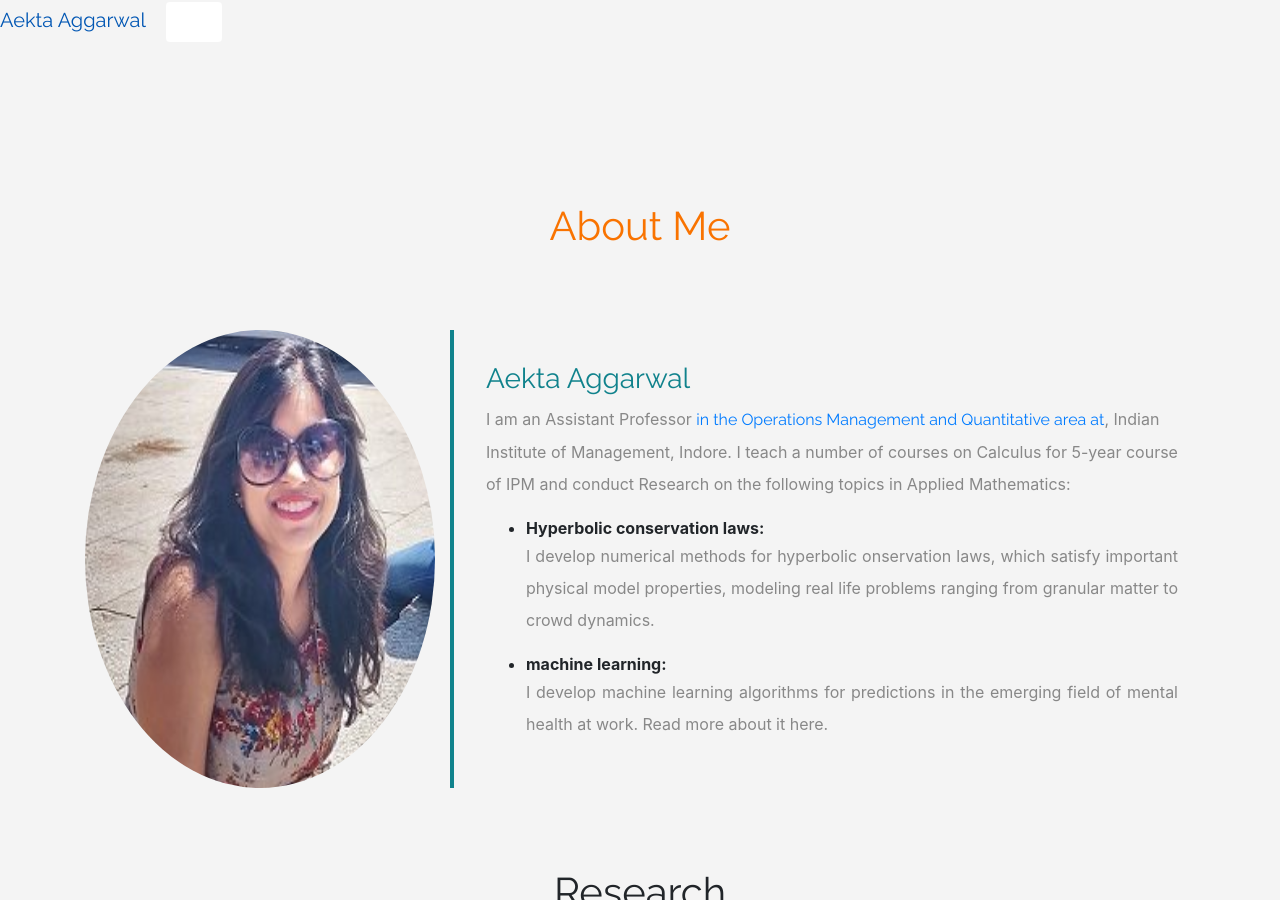
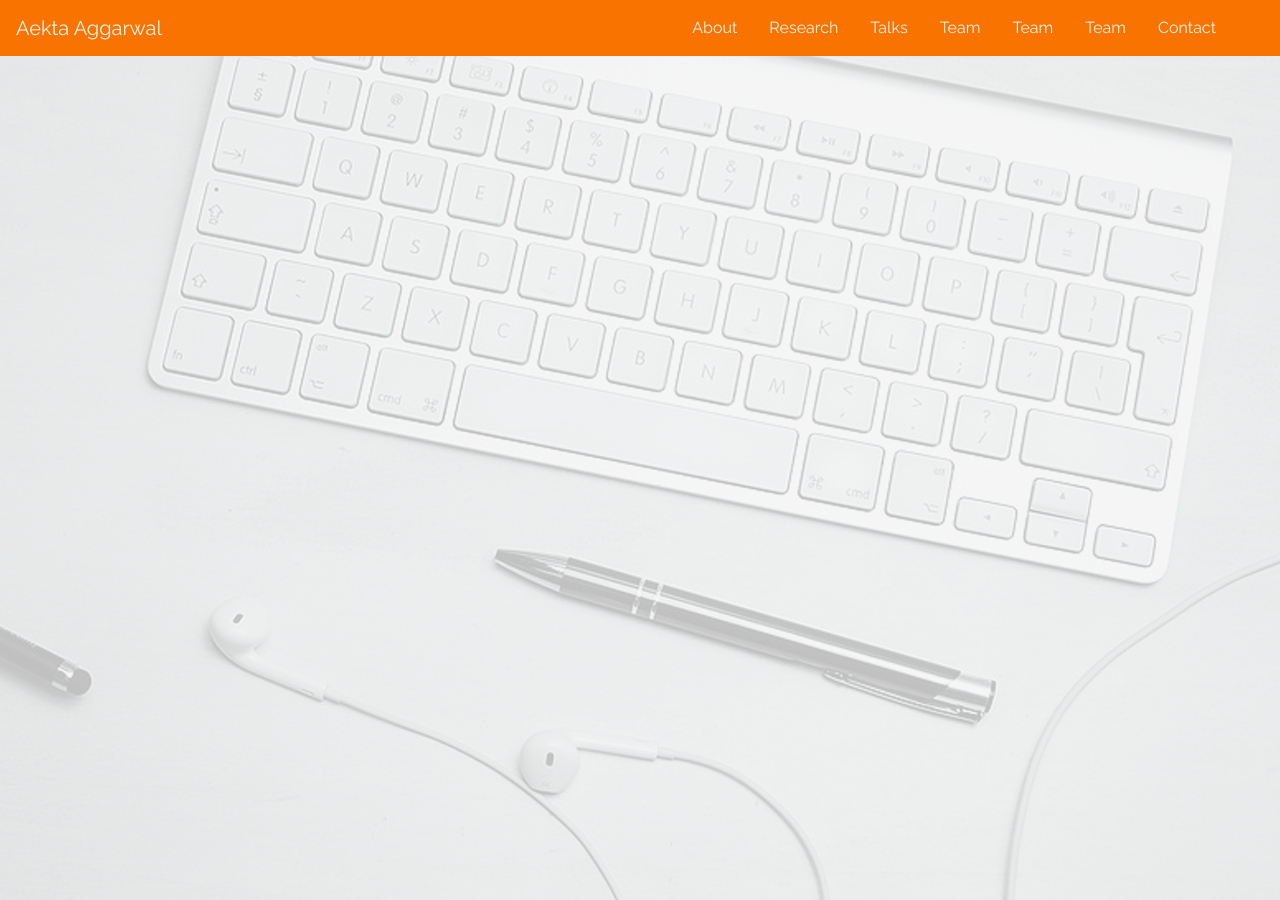
Before and after one commit to aektaaggarwal/aektaaggarwal.github.io, a Jekyll site: the page index.html, which Jekyll copies as it is, in a window 1280 px wide and 900 px high. Built offline with Jekyll 4.4.1, drawn with Linux system fonts in a browser that asks for light colours.

Commit message:
Update index.html

```diff
--- a/index.html
+++ b/index.html
@@ -11,7 +11,7 @@
 <body>
   <!-- navbar -->
 
-  <!-- <nav class="navbar navbar-expand-lg fixed-top "> -->
+  <nav class="navbar navbar-expand-lg fixed-top ">
 	  <a class="navbar-brand" href="#">Aekta Aggarwal</a>
 	  <button class="navbar-toggler" type="button" data-toggle="collapse" data-target="#navbarSupportedContent" aria-controls="navbarSupportedContent" aria-expanded="false" aria-label="Toggle navigation">
 	    <span class="navbar-toggler-icon"></span>
@@ -49,6 +49,13 @@
 	  </div>
 </nav>
 <!-- header -->
+<header class="header ">
+  <div class="overlay"></div>
+   <div class="container">
+
+   </div>
+
+</header>
 
 <!-- about section -->
 <div class="about" id="about">
```
